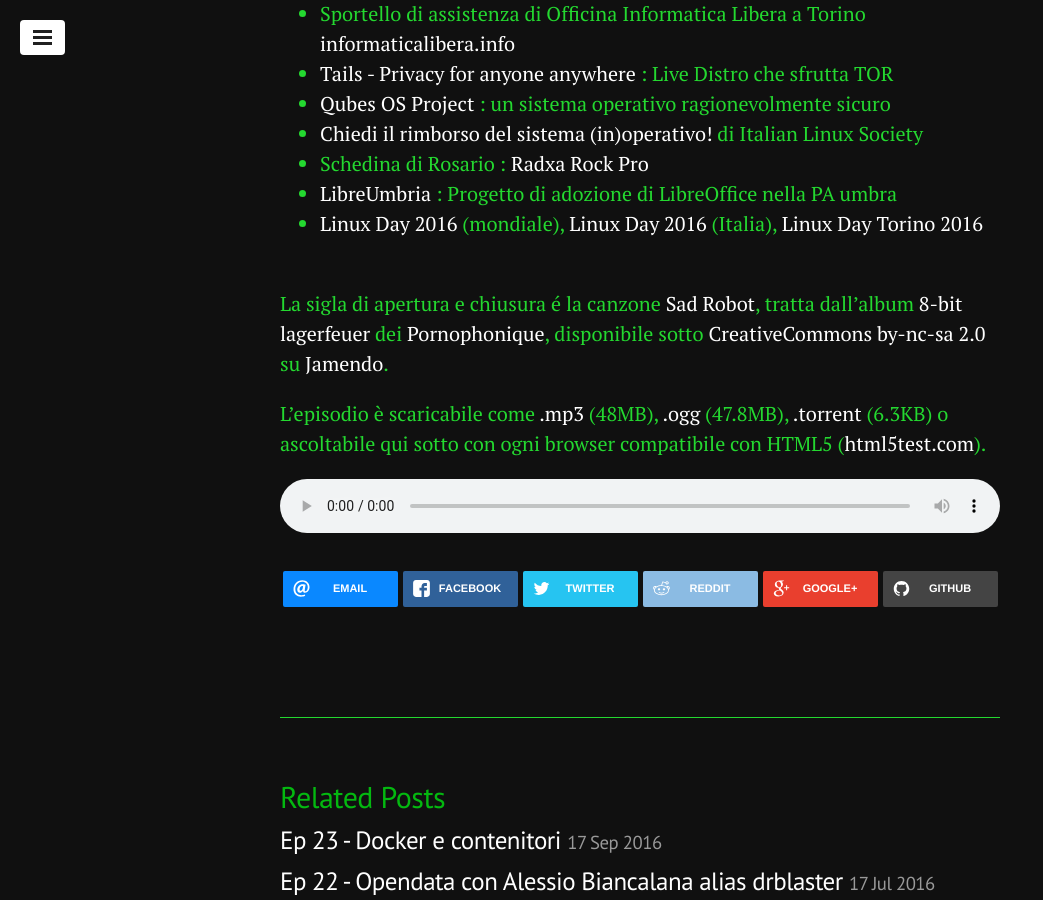
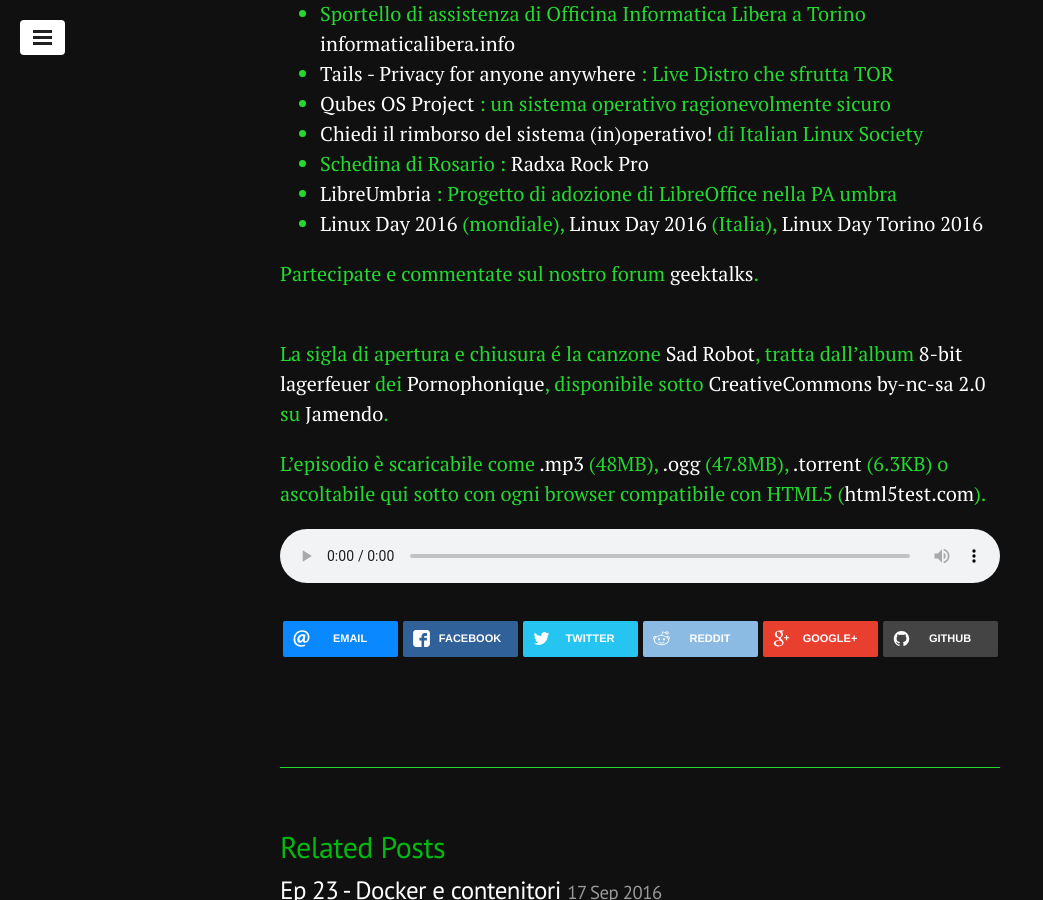
Before and after one commit to geekcookies/geekcookies.github.io, a Jekyll site: the page built from _posts/2016-10-16-episodio-24.md, in a window 1280 px wide and 900 px high, scrolled down 625 px. Shown: the whole window, without its empty margins (0-1043 px from the left). Built offline with Jekyll 4.4.1, drawn with Linux system fonts in a browser that asks for light colours; nearby versions of some CDN libraries; comment, search, counter and statistics services are not loaded.

Commit message:
added link to geektalks issue 21

```diff
--- a/_posts/2016-10-16-episodio-24.md
+++ b/_posts/2016-10-16-episodio-24.md
@@ -33,3 +33,5 @@
 - Schedina di Rosario : [Radxa Rock Pro](https://www.seeedstudio.com/Radxa-Rock-Pro-p-1979.html)
 - [LibreUmbria](https://www.libreumbria.it/) : Progetto di adozione di LibreOffice nella PA umbra
 - [Linux Day 2016](http://linuxday.org/) (mondiale), [Linux Day 2016](http://www.linuxday.it/) (Italia), [Linux Day Torino 2016](http://linuxdaytorino.org/2016/)
+
+Partecipate e commentate sul nostro forum [geektalks](https://github.com/geekcookies/geektalks/issues/21).
```
